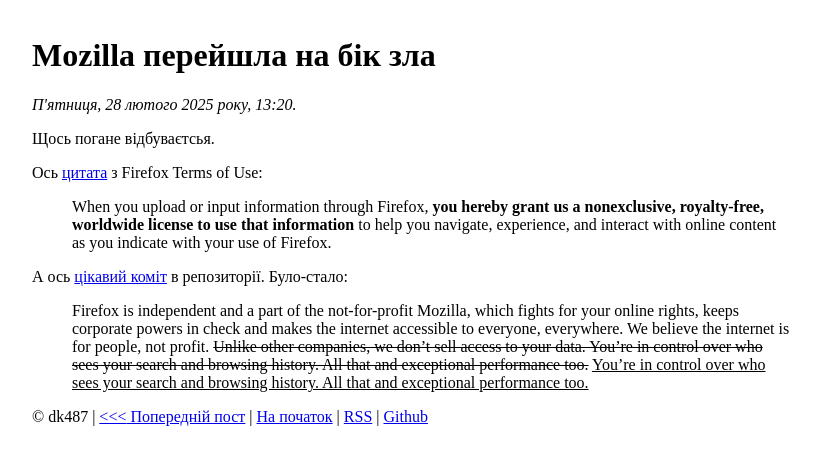
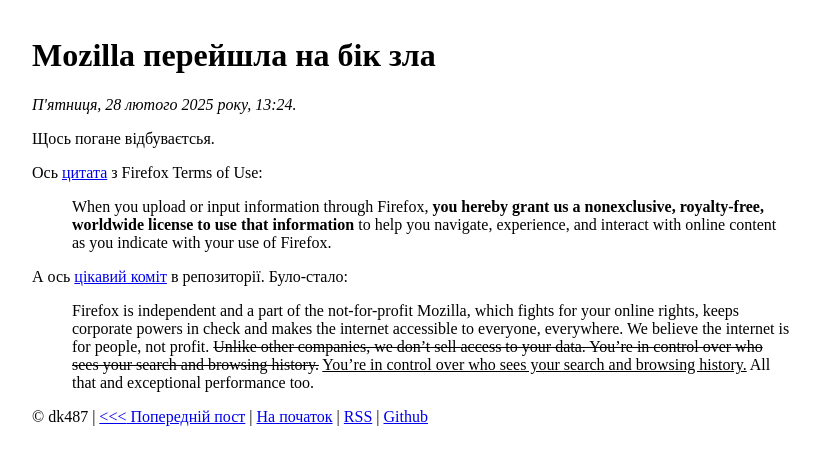
Before and after one commit to dk487/test.de.co.ua, a Jekyll site: the page built from _posts/2025/2025-02-28-mozilla-becomes-evil.md, in a window 1280 px wide. Shown: the top 465 px of the page, without its empty margins (208-1028 px from the left). Built offline with Jekyll 4.4.1, drawn with Linux system fonts in a browser that asks for light colours.

Commit message:
Minor fix

```diff
--- a/_posts/2025/2025-02-28-mozilla-becomes-evil.md
+++ b/_posts/2025/2025-02-28-mozilla-becomes-evil.md
@@ -14,7 +15,7 @@
 А ось [цікавий коміт][2] в репозиторії. Було-стало:
 
 <div lang="en" markdown=1>
-> Firefox is independent and a part of the not-for-profit Mozilla, which fights for your online rights, keeps corporate powers in check and makes the internet accessible to everyone, everywhere. We believe the internet is for people, not profit. <del>Unlike other companies, we don’t sell access to your data. You’re in control over who sees your search and browsing history. All that and exceptional performance too.</del> <ins>You’re in control over who sees your search and browsing history. All that and exceptional performance too.</ins>
+> Firefox is independent and a part of the not-for-profit Mozilla, which fights for your online rights, keeps corporate powers in check and makes the internet accessible to everyone, everywhere. We believe the internet is for people, not profit. <del>Unlike other companies, we don’t sell access to your data. You’re in control over who sees your search and browsing history.</del> <ins>You’re in control over who sees your search and browsing history.</ins> All that and exceptional performance too.
 </div>
 
 [1]: https://www.mozilla.org/en-US/about/legal/terms/firefox/#you-give-mozilla-certain-rights-and-perm
```
Also changed, not shown: other parts of _posts/2025/2025-02-28-mozilla-becomes-evil.md (+2 -1 lines).
